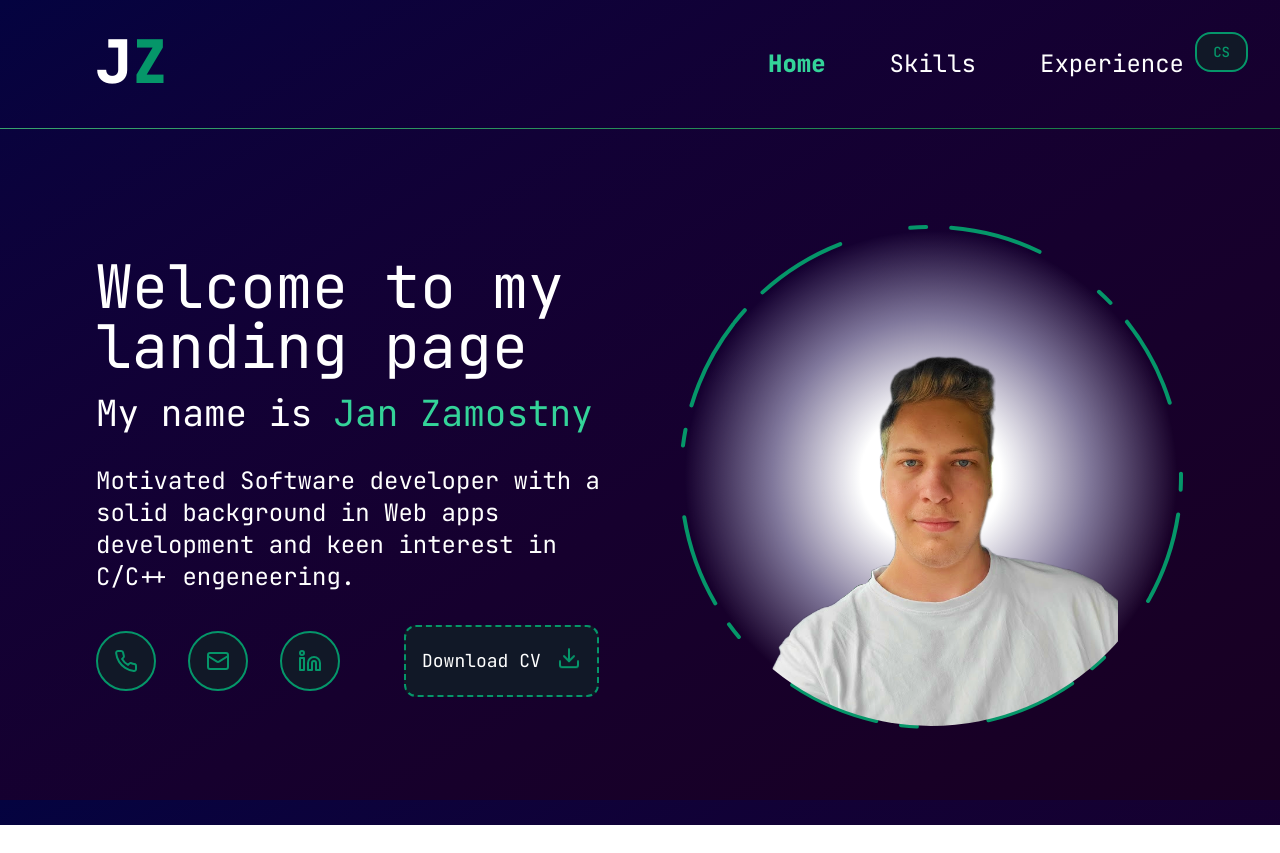
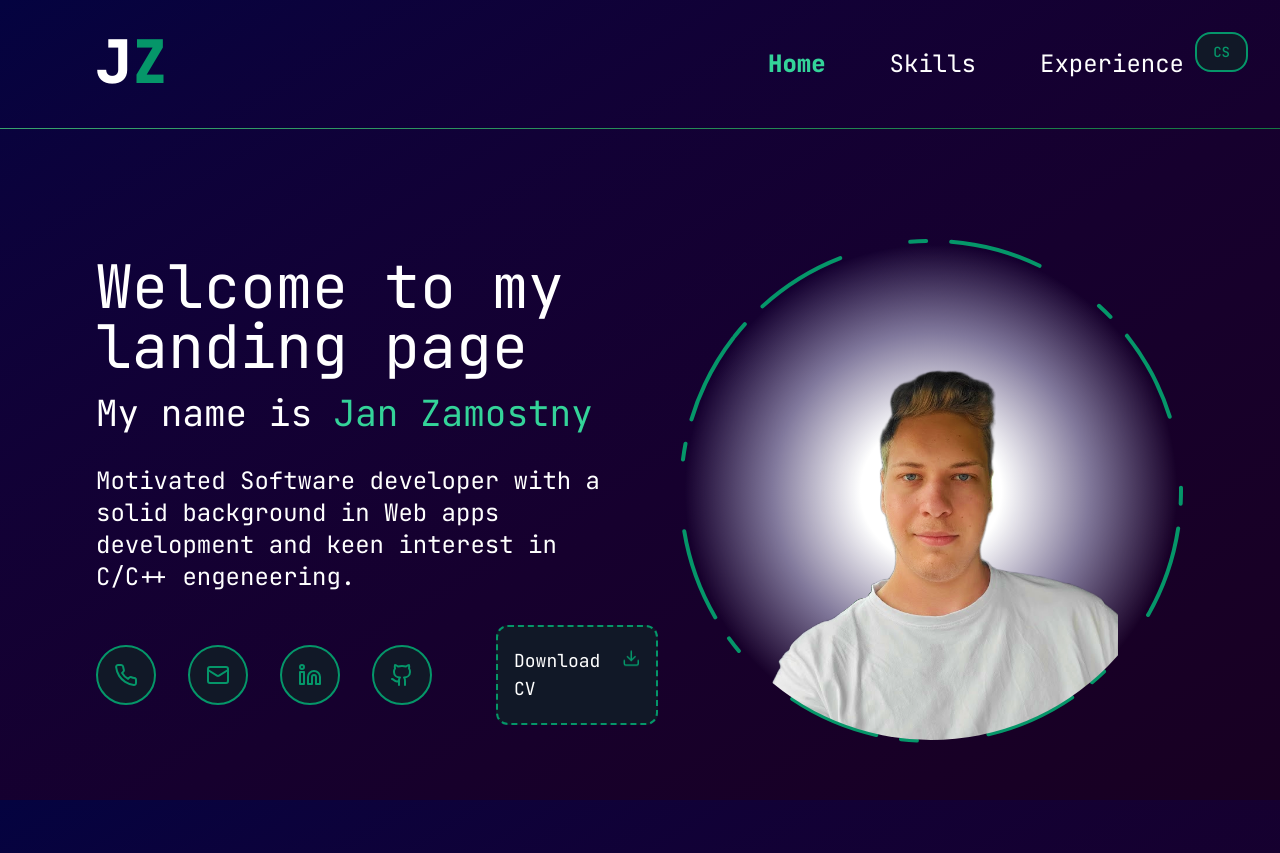
Before and after one commit to JaZafier00716/landing_page, a Next.js app: page / in a window 1280 px wide. Before the commit the page ends 825 px from the top, so only its background shows below. Built offline with nearby package versions, Linux system fonts and the light colour scheme.

Commit message:
Add GitHub icon and link to page

```diff
--- a/app/page.tsx
+++ b/app/page.tsx
@@ -3,7 +3,7 @@ import { Download } from "lucide-react";
 import { motion } from "framer-motion";
 import Picture from "@/components/ui/picture";
 import Link from "next/link";
-import { Phone, Mail, Linkedin } from "lucide-react";
+import { Phone, Mail, Linkedin, Github } from "lucide-react";
 import { Button } from "@/components/ui/button";
 import Clipboard from "@/components/ui/clipboard";
 import { useState } from "react";
@@ -163,6 +163,28 @@ const Page = () => {
                   <Linkedin />
                 </motion.div>
               </Link>
+              <Link
+                href="https://github.com/JaZafier00716"
+                target="_blank"
+                passHref
+                rel="noopener noreferrer"
+              >
+                <motion.div
+                  initial={{ opacity: 0, rotateZ: 360 }}
+                  animate={{
+                    opacity: 1,
+                    rotateZ: 0,
+                    transition: {
+                      delay: 2.3,
+                      duration: 0.5,
+                      ease: "easeOut",
+                    },
+                  }}
+                  className="w-min h-full aspect-square border-2 border-emerald-600 hover:border-emerald-400 rounded-full p-4 bg-gray-900 text-emerald-600 hover:text-emerald-400 transition-colors duration-300"
+                >
+                  <Github />
+                </motion.div>
+              </Link>
             </div>
             <motion.div
               initial={{ opacity: 0, translateY: "200%" }}
```
